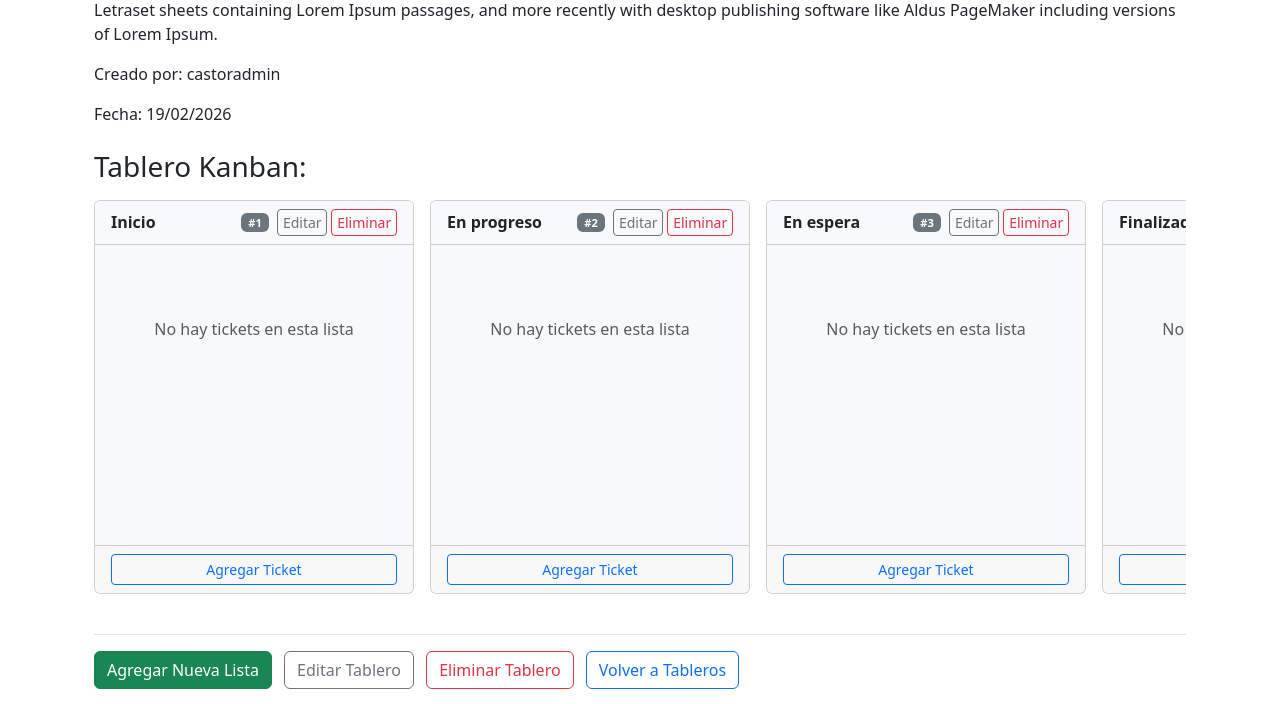
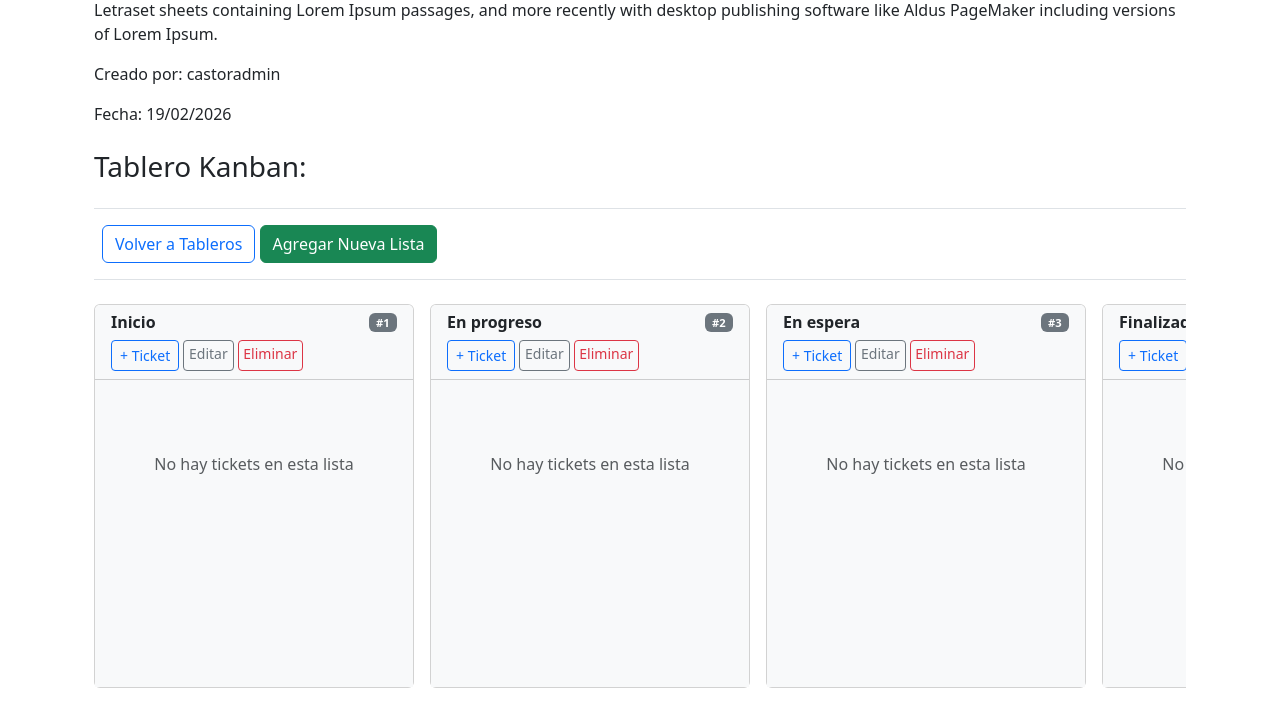
Before and after one commit to ozunacristian/proyecto-django-cursada--2025-final, a Django app: page /tableros/2/ in a window 1280 px wide. Shown: the part 210-914 px from the top of the page. Run offline with Django 5.2, Linux system fonts and the light colour scheme; a user stored in the database is signed in; data comes from the database, SQL or seed files in the repository.

Commit message:
Se ordena cabecera y acciones por lista.

```diff
--- a/templates/tablero/detalle.html
+++ b/templates/tablero/detalle.html
@@ -9,6 +9,17 @@
 
     <h3 class="mt-4 mb-3">Tablero Kanban:</h3>
 
+    <div class="my-4 py-3 border-top border-bottom">
+        <a href="{% url 'lista_tableros' %}" class="btn btn-outline-primary ms-2">
+            Volver a Tableros
+        </a>
+        {% if perms.lista.add_lista %}
+        <a href="{% url 'lista:create' object.id %}" class="btn btn-success">
+                Agregar Nueva Lista
+        </a>
+        {% endif %}
+    </div>
+
     {% if object.listas.all %}
     <!-- conten scroll horizontal -->
     <div class="d-flex flex-row flex-nowrap overflow-auto pb-3 gap-3" style="min-height: 400px;">
@@ -17,22 +28,30 @@
         <!-- ancho fijo de columna -->
         <div class="card flex-shrink-0" style="width: 320px;">
 
-            <div class="card-header bg-light d-flex justify-content-between align-items-center py-2 px-3">
-                <h6 class="mb-0 fw-bold">{{ lista.titulo }}</h6>
-
-                <div class="d-flex align-items-center">
-                    <span class="badge bg-secondary me-2" style="font-size: 0.7rem;">
+            <div class="card-header bg-light py-2 px-3">
+                <div class="d-flex justify-content-between align-items-center">
+                    <h6 class="mb-0 fw-bold">{{ lista.titulo }}</h6>
+                    <span class="badge bg-secondary" style="font-size: 0.7rem;">
                         #{{ lista.orden }}
                     </span>
+                </div>
+
+                <div class="d-flex flex-wrap gap-1 mt-2">
+                    {% if perms.ticket.add_ticket %}
+                        <a href="{% url 'ticket:crear_ticket' lista.id %}" class="btn btn-sm btn-outline-primary">
+                            + Ticket
+                        </a>
+                    {% endif %}
 
                     {% if perms.lista.change_lista %}
                         <a href="{% url 'lista:update' lista.id %}"
-                           class="btn btn-sm btn-outline-secondary me-1"
+                           class="btn btn-sm btn-outline-secondary"
                            title="Editar lista"
                            style="padding: 0.15rem 0.3rem;">
                             Editar
                         </a>
                     {% endif %}
+
                     {% if perms.lista.delete_lista %}
                         <a href="{% url 'lista:delete' lista.id %}"
                            class="btn btn-sm btn-outline-danger"
@@ -48,13 +67,16 @@
 
                 {% if lista.tickets.all %}
                     {% for ticket in lista.tickets.all %}
-                    <a href="{% url 'ticket:detalle_ticket' ticket.id %}" class="text-decoration-none">
-                        <div class="card mb-2 shadow-sm"
+                        <div class="card mb-2 shadow-sm kanban-ticket"
                              style="border-left: 4px solid
                              {% if ticket.prioridad == 3 %}#dc3545{% elif ticket.prioridad == 2 %}#ffc107{% else %}#28a745{% endif %};">
 
                             <div class="card-body p-3">
-                                <h6 class="card-title mb-1 text-dark">{{ ticket.titulo }}</h6>
+                                <h6 class="card-title mb-1">
+                                    <a href="{% url 'ticket:detalle_ticket' ticket.id %}" class="text-decoration-none text-dark">
+                                        {{ ticket.titulo }}
+                                    </a>
+                                </h6>
 
                                 {% if ticket.descripcion %}
                                 <p class="card-text text-muted small mb-2">
@@ -78,16 +100,41 @@
                                         {% endif %}
                                     </div>
 
-                                    {% if perms.ticket.delete_ticket %}
+                                    <div class="d-flex align-items-center gap-2">
+                                        {% if perms.ticket.change_ticket %}
+                                            <div class="dropdown">
+                                                <button class="btn btn-sm btn-outline-secondary dropdown-toggle"
+                                                        type="button"
+                                                        data-bs-toggle="dropdown"
+                                                        aria-expanded="false">
+                                                    Mover
+                                                </button>
+                                                <ul class="dropdown-menu dropdown-menu-end">
+                                                    {% for destino in object.listas.all %}
+                                                        {% if destino.id != ticket.lista_id %}
+                                                            <li>
+                                                                <form method="post" action="{% url 'ticket:mover_ticket' ticket.id %}">
+                                                                    {% csrf_token %}
+                                                                    <input type="hidden" name="lista_destino_id" value="{{ destino.id }}">
+                                                                    <button type="submit" class="dropdown-item">{{ destino.titulo }}</button>
+                                                                </form>
+                                                            </li>
+                                                        {% endif %}
+                                                    {% endfor %}
+                                                </ul>
+                                            </div>
+                                        {% endif %}
+
+                                        {% if perms.ticket.delete_ticket %}
                                         <div class="ticket-actions" style="z-index: 10; position: relative;">
                                             <a href="{% url 'ticket:eliminar_ticket' ticket.id %}"
                                                class="text-danger"
-                                               title="Eliminar ticket"
-                                               onclick="event.stopPropagation();">
+                                               title="Eliminar ticket">
                                                 Eliminar
                                             </a>
                                         </div>
-                                    {% endif %}
+                                        {% endif %}
+                                    </div>
                                 </div>
 
                                 <small class="text-muted d-block mt-2">
@@ -95,7 +142,6 @@
                                 </small>
                             </div>
                         </div>
-                    </a>
                     {% endfor %}
                 {% else %}
                     <div class="text-center text-muted py-5">
@@ -105,13 +151,6 @@
 
             </div>
 
-            <div class="card-footer text-center py-2">
-                {% if perms.ticket.add_ticket %}
-                    <a href="{% url 'ticket:crear_ticket' lista.id %}" class="btn btn-outline-primary btn-sm w-100">
-                        Agregar Ticket
-                    </a>
-                {% endif %}
-            </div>
         </div>
         {% endfor %}
 
@@ -122,27 +161,6 @@
         No hay listas en este tablero. ¡Crea tu primera lista para empezar!
     </div>
     {% endif %}
-
-    <div class="mt-4 pt-3 border-top">
-        {% if perms.lista.add_lista %}
-            <a href="{% url 'lista:create' object.id %}" class="btn btn-success">
-                Agregar Nueva Lista
-            </a>
-        {% endif %}
-        {% if perms.tablero.change_tablero %}
-            <a href="{% url 'editar_tablero' object.id %}" class="btn btn-outline-secondary ms-2">
-                Editar Tablero
-            </a>
-        {% endif %}
-        {% if perms.tablero.delete_tablero %}
-            <a href="{% url 'eliminar_tablero' object.id %}" class="btn btn-outline-danger ms-2">
-                Eliminar Tablero
-            </a>
-        {% endif %}
-        <a href="{% url 'lista_tableros' %}" class="btn btn-outline-primary ms-2">
-            Volver a Tableros
-        </a>
-    </div>
 </div>
 
 <style>
@@ -170,6 +188,20 @@
         transition: transform 0.2s;
     }
 
+    .kanban-ticket {
+        position: relative;
+        z-index: 1;
+        overflow: visible;
+    }
+
+    .kanban-ticket:focus-within {
+        z-index: 30;
+    }
+
+    .kanban-ticket .dropdown-menu {
+        z-index: 1035;
+    }
+
     .card-header .btn-sm:hover {
         opacity: 1;
         transform: scale(1.1);
```
